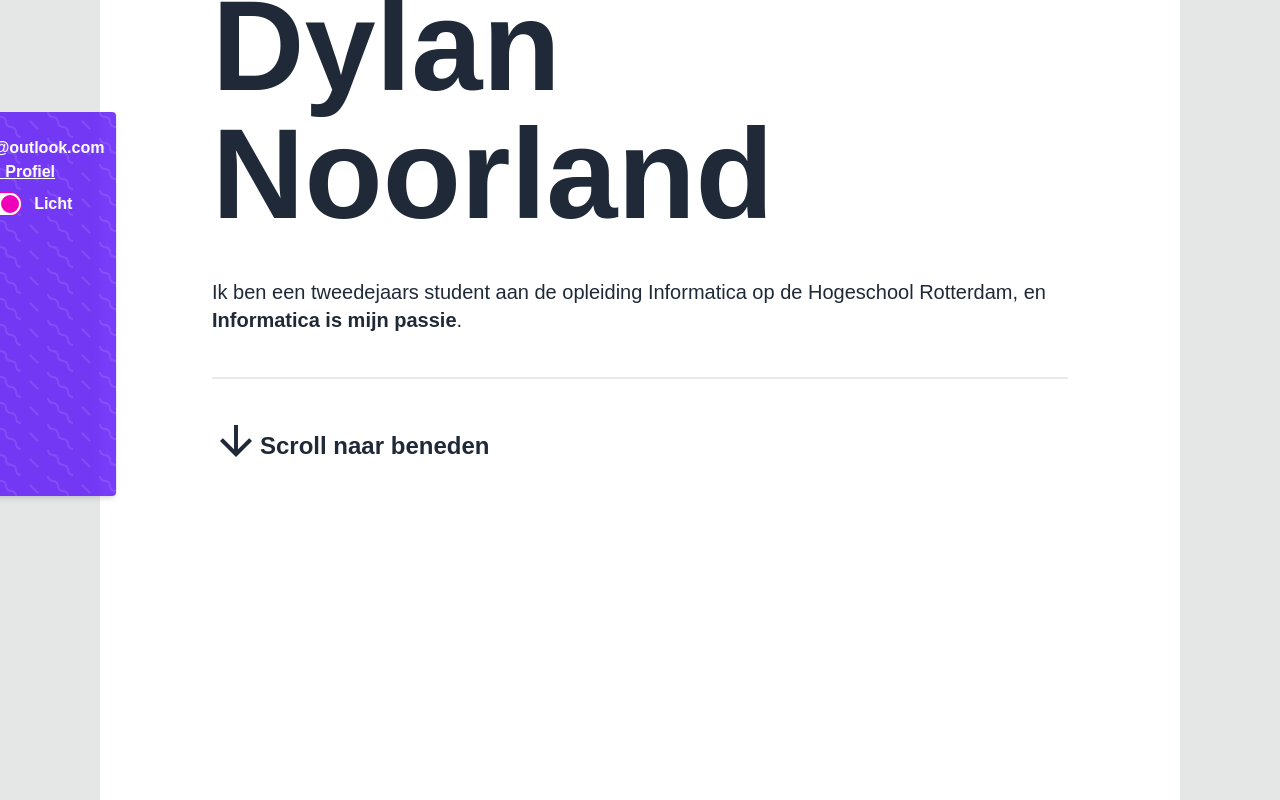
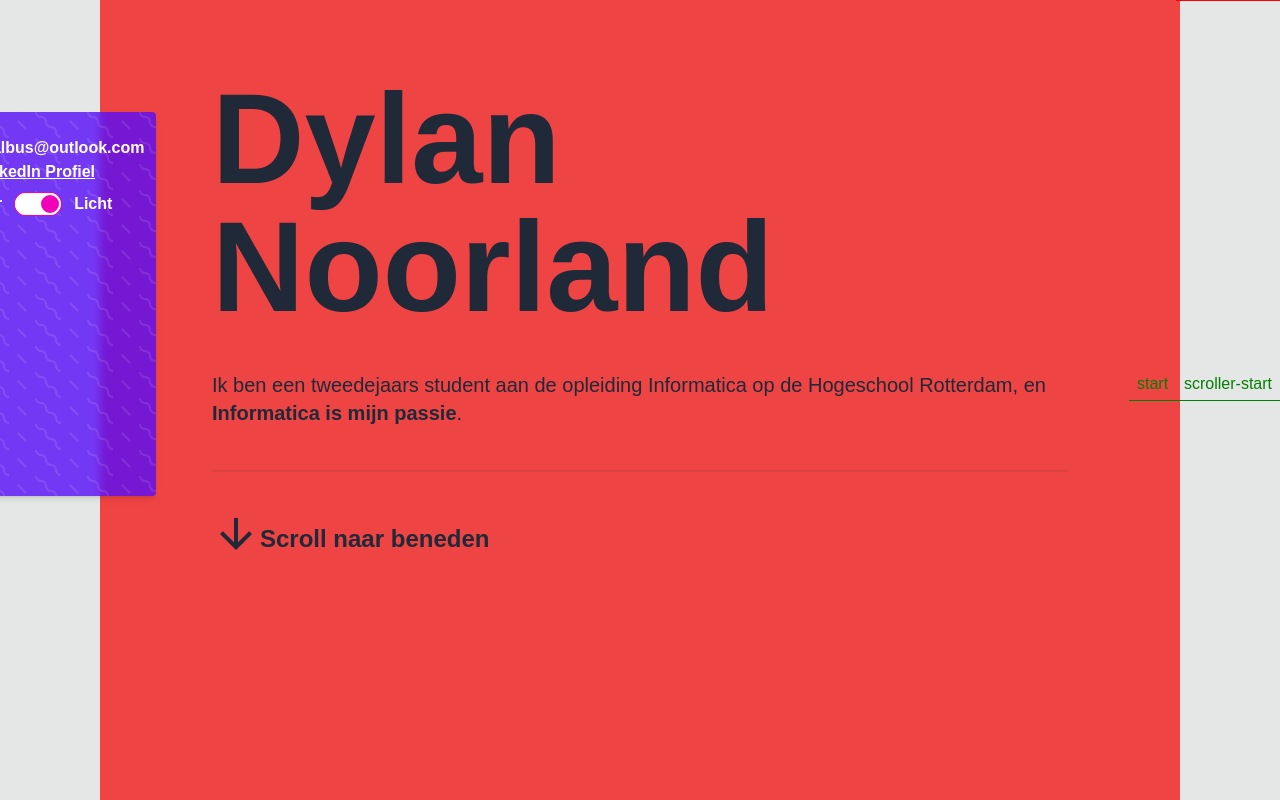
Before and after one commit to bituq/portfolio-site, a Vue app: page / in a window 1280 px wide. Shown: the top 800 px of the page. Built offline with nearby package versions, Linux system fonts and the light colour scheme; a web font is replaced by a local one.

Commit message:
fix weird scrolling error

```diff
--- a/src/App.vue
+++ b/src/App.vue
@@ -32,11 +32,11 @@ onMounted(() => {
 
   let scrollTl = gsap.timeline({
     scrollTrigger: {
-      trigger: "#pin",
-      start: "center center",
-      end: "max",
+      trigger: "#mainContainer",
+      start: () => window.innerHeight / 2 + " center",
+      end: () => "max",
+      markers: true,
       scrub: 1,
-      pin: true,
       snap: {
         snapTo: "labels",
         duration: {min: .2, max: 1},
@@ -47,7 +47,7 @@ onMounted(() => {
 
   scrollTl.addLabel("start")
     .fromTo(scrollContent.value, { opacity: 1 }, { opacity: 0 })
-    .from(mainContent.value, { translateY: "25%", ease: "power3.inOut", duration: 2 } , "-=0.5")
+    .from(explanationRef.value, { translateY: "60%", ease: "power3.inOut", duration: 2 } , "-=0.5")
     .to("#selfDescription", {opacity: 0, duration: 1}, "-=2")
     .to(explanationRef.value.querySelector(".divider"), { translateY: -100, duration: 1}, "=-1")
     .to("#leftRect", { translateY: 20, top: 0, ease: "power3.inOut", duration: 2 }, "-=2")
@@ -66,8 +66,8 @@ onMounted(() => {
 
 <template>
   <main :data-theme="theme" class="flex justify-center w-full h-[300vh] bg-base-300">
-    <div id="mainContainer" class="fixed bg-base-100 max-w-[1080px] h-full">
-      <div id="pin">
+    <div id="mainContainer" class="flex justify-center h-full">
+      <div id="pin" class="fixed bg-base-100 max-w-[1080px] h-full">
         <!-- Shapes -->
         <div id="leftRect" class="absolute bg-primary rectangle-shape h-96 -translate-x-3/4 top-[50%] -translate-y-3/4 z-10">
           <div class="absolute bg-circles w-full h-full z-0" />
@@ -85,7 +85,7 @@ onMounted(() => {
         </div>
 
         <!-- Main Content -->
-        <main ref="mainContent" class="flex flex-col h-[100vh] justify-center gap-10 text-base-content">
+        <main ref="mainContent" class="flex flex-col h-full bg-red-500 justify-center gap-10 text-base-content">
           <div ref="explanationRef" class="flex flex-col gap-5 px-28">
             <h1 class="flex flex-col"><span id="dylan">Dylan</span> <span id="noorland">Noorland</span></h1>
             <p id="selfDescription" class="text-xl mt-5">
```
